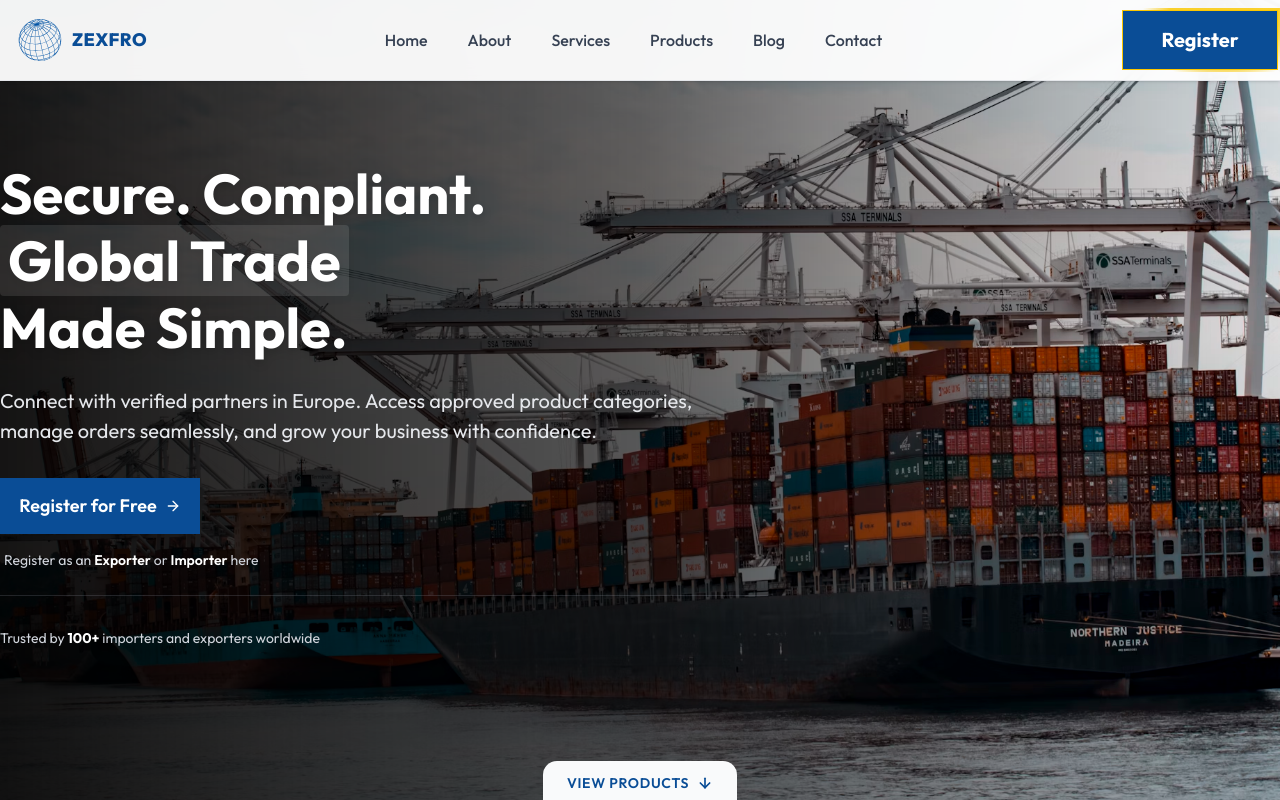
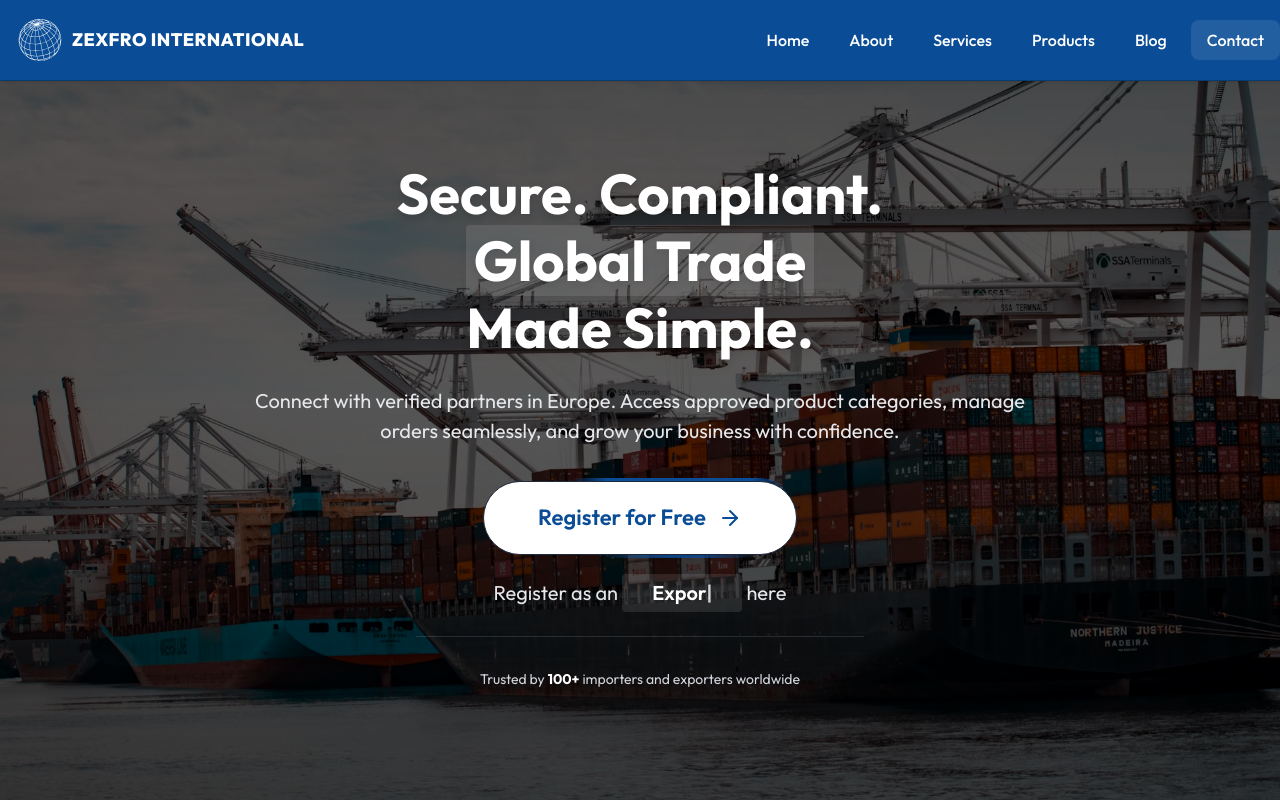
Before and after one commit to ahsantamim/zexfro, a Next.js app: page / in a window 1280 px wide. Shown: the top 800 px of the page. Built offline with nearby package versions, Linux system fonts and the light colour scheme.

Commit message:
landing hero update

```diff
--- a/src/components/home/HeroSection.tsx
+++ b/src/components/home/HeroSection.tsx
@@ -3,10 +3,41 @@
 import Link from "next/link";
 import { ArrowRight } from "lucide-react";
 import { Button } from "@/components/ui/button";
-import { useEffect, useRef } from "react";
+import { Button as MovingBorderButton } from "@/components/ui/moving-border";
+import { useEffect, useRef, useState } from "react";
 
 export function HeroSection() {
   const bgRef = useRef<HTMLDivElement>(null);
+  const [typewriterText, setTypewriterText] = useState("");
+  const [isDeleting, setIsDeleting] = useState(false);
+  const [textIndex, setTextIndex] = useState(0);
+
+  const texts = ["Importer", "Exporter"];
+
+  useEffect(() => {
+    const currentText = texts[textIndex];
+    const typingSpeed = isDeleting ? 50 : 100;
+    const pauseTime = 2000;
+
+    const timer = setTimeout(() => {
+      if (!isDeleting) {
+        if (typewriterText.length < currentText.length) {
+          setTypewriterText(currentText.slice(0, typewriterText.length + 1));
+        } else {
+          setTimeout(() => setIsDeleting(true), pauseTime);
+        }
+      } else {
+        if (typewriterText.length > 0) {
+          setTypewriterText(currentText.slice(0, typewriterText.length - 1));
+        } else {
+          setIsDeleting(false);
+          setTextIndex((prev) => (prev + 1) % texts.length);
+        }
+      }
+    }, typingSpeed);
+
+    return () => clearTimeout(timer);
+  }, [typewriterText, isDeleting, textIndex]);
 
   useEffect(() => {
     let ticking = false;
@@ -44,12 +75,12 @@ export function HeroSection() {
         }}
       />
 
-      {/* Gradient overlay: darker left for text, brighter right for image visibility */}
-      <div className="absolute inset-0 bg-gradient-to-r from-black/90 via-black/60 to-transparent" />
+      {/* Gradient overlay: centered for H pattern */}
+      <div className="absolute inset-0 bg-gradient-to-b from-black/70 via-black/60 to-black/70" />
 
-      {/* Content Container - Max width 7xl (1280px) */}
-      <div className="container mx-auto relative z-10 max-w-7xl flex-1 flex items-center pt-20 pb-10 sm:pt-24 sm:pb-16 md:pt-32 md:pb-20 lg:pt-40 lg:pb-28">
-        <div className="max-w-3xl animate-fade-in">
+      {/* Content Container - H Pattern with centered text */}
+      <div className="container mx-auto relative z-10 max-w-7xl flex-1 flex items-center justify-center pt-20 pb-10 sm:pt-24 sm:pb-16 md:pt-32 md:pb-20 lg:pt-40 lg:pb-28 px-4">
+        <div className="max-w-4xl text-center animate-fade-in">
           {/* H1 Title - Responsive Typography Scale */}
           <h1
             className="font-bold leading-[1.2] mb-4 sm:mb-5 md:mb-6
@@ -69,41 +100,47 @@ export function HeroSection() {
           <p
             className="font-normal leading-[1.4] md:leading-[1.5] mb-6 sm:mb-7 md:mb-8
                         text-[14px] sm:text-[16px] md:text-[18px] lg:text-[20px]
-                        text-gray-200 max-w-[60ch]"
+                        text-gray-200 mx-auto max-w-[60ch]"
           >
             Connect with verified partners in Europe. Access approved product
             categories, manage orders seamlessly, and grow your business with
             confidence.
           </p>
 
-          {/* Primary CTA Button - Touch-friendly responsive sizing */}
-          <div className="space-y-4">
-            <Button
-              asChild
-              size="lg"
-              className="bg-[#0A4D96] hover:bg-[#083a73] active:bg-[#062d5a]
-                         text-white font-semibold rounded-none
-                         text-[14px] sm:text-[16px] md:text-[16px] lg:text-[18px]
-                         px-4 py-3 sm:px-5 sm:py-3.5 md:px-6 md:py-3.5 lg:px-6 lg:py-4
-                         min-w-[140px] sm:min-w-[160px] md:min-w-[180px] lg:min-w-[200px]
-                         h-[40px] sm:h-[44px] md:h-[50px] lg:h-[56px]
-                         group"
-            >
-              <Link href="/register">
+          {/* Primary CTA Button - Touch-friendly responsive sizing with continuous animation */}
+          <div className="space-y-4 flex flex-col items-center">
+            <Link href="/register">
+              <MovingBorderButton
+                borderRadius="9999px"
+                containerClassName="h-[56px] sm:h-[64px] md:h-[72px] lg:h-[80px] min-w-[200px] sm:min-w-[240px] md:min-w-[280px] lg:min-w-[320px]"
+                borderClassName="bg-[radial-gradient(#0A4D96_40%,transparent_60%)]"
+                className="bg-white cursor-pointer hover:bg-[#0A4D96] active:bg-[#062d5a]
+                           text-[#0A4D96] hover:text-white
+                           font-semibold
+                           transition-all duration-500 ease-in-out
+                           text-[16px] sm:text-[18px] md:text-[20px] lg:text-[22px]
+                           px-6 py-4 sm:px-8 sm:py-5 md:px-10 md:py-6 lg:px-12 lg:py-6
+                           h-full w-full
+                           flex items-center justify-center gap-3
+                           group"
+              >
                 Register for Free
-                <ArrowRight className="w-4 h-4 sm:w-5 sm:h-5 group-hover:-rotate-45 transition-transform duration-300" />
-              </Link>
-            </Button>
+                <ArrowRight className="w-5 h-5 sm:w-6 sm:h-6 group-hover:-rotate-45 transition-transform duration-300" />
+              </MovingBorderButton>
+            </Link>
 
-            <p className="text-[12px] sm:text-[13px] md:text-[14px] text-gray-300 ml-1">
+            <p className="text-[16px] sm:text-[18px] md:text-[20px] text-gray-200 min-h-[30px]">
               Register as an{" "}
-              <span className="font-semibold text-white">Exporter</span> or{" "}
-              <span className="font-semibold text-white">Importer</span> here
+              <span className="font-semibold text-white bg-white/10 backdrop-blur-sm px-2 py-1 rounded inline-block min-w-[120px]">
+                {typewriterText}
+                <span className="animate-pulse">|</span>
+              </span>{" "}
+              here
             </p>
           </div>
 
           {/* Trust Badge */}
-          <div className="mt-4 sm:mt-6 md:mt-6 pt-6 sm:pt-7 md:pt-8 border-t border-gray-400/20">
+          <div className="mt-4 sm:mt-6 md:mt-6 pt-6 sm:pt-7 md:pt-8 border-t border-gray-400/20 max-w-md mx-auto">
             <p className="text-[12px] sm:text-[13px] md:text-[14px] text-gray-300">
               Trusted by <span className="font-bold text-white">100+</span>{" "}
               importers and exporters worldwide
@@ -118,7 +155,7 @@ export function HeroSection() {
           onClick={() =>
             window.scrollTo({ top: window.innerHeight, behavior: "smooth" })
           }
-          className="px-6 py-3 flex items-center rounded-tl-xl rounded-tr-xl cursor-pointer justify-center gap-2 bg-[#F9FAFB] text-[#0A4D96] font-semibold text-sm tracking-wider"
+          className="px-8 py-3 flex items-center rounded-tl-full rounded-tr-full cursor-pointer justify-center gap-2 bg-[#F9FAFB] hover:bg-[#0A4D96] text-[#0A4D96] hover:text-white font-semibold text-sm tracking-wider transition-all duration-300"
         >
           <span>VIEW PRODUCTS</span>
           <ArrowRight className="w-4 h-4 rotate-90" strokeWidth={2.5} />
--- a/src/components/layout/Navbar.tsx
+++ b/src/components/layout/Navbar.tsx
@@ -19,7 +19,7 @@ export function Navbar() {
   const [isOpen, setIsOpen] = useState(false);
 
   return (
-    <nav className="fixed top-0 left-0 right-0 z-50 bg-white/95 backdrop-blur-sm shadow-sm border-b border-gray-200">
+    <nav className="fixed top-0 left-0 right-0 z-50 bg-[#0A4D96] backdrop-blur-sm shadow-sm border-b border-[#083a73]">
       <div className="container mx-auto max-w-7xl">
         <div className="flex items-center justify-between h-16 md:h-20">
           {/* Logo */}
@@ -27,35 +27,27 @@ export function Navbar() {
             <ZexfroLogo />
           </Link>
 
-          {/* Desktop Navigation */}
+          {/* Desktop Navigation - Aligned to right */}
           <div className="hidden md:flex items-center space-x-1 lg:space-x-2">
             {navLinks.map((link) => (
               <Link
                 key={link.href}
                 href={link.href}
-                className="px-3 lg:px-4 py-2 text-sm lg:text-base font-medium text-gray-700 hover:text-[#0A4D96] hover:bg-gray-100 rounded-md transition-colors duration-200"
+                className={`px-3 lg:px-4 py-2 text-sm lg:text-base font-medium text-white transition-colors duration-200 rounded-md ${
+                  link.href === "/contact"
+                    ? "bg-white/10 backdrop-blur-sm hover:bg-white/20"
+                    : "hover:bg-white/10"
+                }`}
               >
                 {link.label}
               </Link>
             ))}
           </div>
 
-          {/* CTA Button - Desktop */}
-          <div className="hidden md:flex items-center space-x-4">
-            <Link href="/register">
-              <MovingBorderButton
-                borderRadius="2 rem"
-                className="bg-[#0A4D96] text-white text-xl border-yellow-400 font-bold px-6 py-2"
-              >
-                Register
-              </MovingBorderButton>
-            </Link>
-          </div>
-
           {/* Mobile Menu Button */}
           <button
             onClick={() => setIsOpen(!isOpen)}
-            className="md:hidden p-2 rounded-md text-gray-700 hover:bg-gray-100 transition-colors"
+            className="md:hidden p-2 rounded-md text-white hover:bg-white/10 transition-colors"
             aria-label="Toggle menu"
           >
             {isOpen ? <X className="w-6 h-6" /> : <Menu className="w-6 h-6" />}
@@ -64,31 +56,21 @@ export function Navbar() {
 
         {/* Mobile Navigation */}
         {isOpen && (
-          <div className="md:hidden py-4 space-y-2 border-t border-gray-200">
+          <div className="md:hidden py-4 space-y-2 border-t border-[#083a73]">
             {navLinks.map((link) => (
               <Link
                 key={link.href}
                 href={link.href}
                 onClick={() => setIsOpen(false)}
-                className="block px-4 py-2 text-base font-medium text-gray-700 hover:text-[#0A4D96] hover:bg-gray-100 rounded-md transition-colors"
+                className={`block px-4 py-2 text-base font-medium text-white transition-colors rounded-md ${
+                  link.href === "/contact"
+                    ? "bg-white/10 backdrop-blur-sm hover:bg-white/20"
+                    : "hover:bg-white/10"
+                }`}
               >
                 {link.label}
               </Link>
             ))}
-            <div className="pt-4 px-4">
-              <Link
-                href="/register"
-                onClick={() => setIsOpen(false)}
-                className="block"
-              >
-                <MovingBorderButton
-                  borderRadius="1.75rem"
-                  className="w-full bg-white text-[#0A4D96] border-[#0A4D96] font-semibold"
-                >
-                  Register
-                </MovingBorderButton>
-              </Link>
-            </div>
           </div>
         )}
       </div>
--- a/src/components/ui/ZexfroLogo.tsx
+++ b/src/components/ui/ZexfroLogo.tsx
@@ -13,15 +13,14 @@ export function ZexfroLogo() {
           fill
           className="object-contain"
           style={{
-            filter:
-              "invert(21%) sepia(89%) saturate(1831%) hue-rotate(196deg) brightness(93%) contrast(97%)",
+            filter: "brightness(0) invert(1)",
           }}
         />
       </div>
 
       {/* Title */}
-      <h1 className="text-base md:text-lg font-extrabold tracking-wide text-[#0A4D96]">
-        ZEXFRO
+      <h1 className="text-base md:text-lg font-extrabold tracking-wide text-white">
+        ZEXFRO INTERNATIONAL
       </h1>
     </div>
   );
--- /dev/null
+++ b/src/components/ui/hover-border-gradient.tsx
@@ -0,0 +1,99 @@
+"use client";
+import React, { useState, useEffect, useRef } from "react";
+
+import { motion } from "motion/react";
+import { cn } from "@/lib/utils";
+
+type Direction = "TOP" | "LEFT" | "BOTTOM" | "RIGHT";
+
+export function HoverBorderGradient({
+  children,
+  containerClassName,
+  className,
+  as: Tag = "button",
+  duration = 1,
+  clockwise = true,
+  ...props
+}: React.PropsWithChildren<
+  {
+    as?: React.ElementType;
+    containerClassName?: string;
+    className?: string;
+    duration?: number;
+    clockwise?: boolean;
+  } & React.HTMLAttributes<HTMLElement>
+>) {
+  const [hovered, setHovered] = useState<boolean>(false);
+  const [direction, setDirection] = useState<Direction>("TOP");
+
+  const rotateDirection = (currentDirection: Direction): Direction => {
+    const directions: Direction[] = ["TOP", "LEFT", "BOTTOM", "RIGHT"];
+    const currentIndex = directions.indexOf(currentDirection);
+    const nextIndex = clockwise
+      ? (currentIndex - 1 + directions.length) % directions.length
+      : (currentIndex + 1) % directions.length;
+    return directions[nextIndex];
+  };
+
+  const movingMap: Record<Direction, string> = {
+    TOP: "radial-gradient(20.7% 50% at 50% 0%, hsl(0, 0%, 100%) 0%, rgba(255, 255, 255, 0) 100%)",
+    LEFT: "radial-gradient(16.6% 43.1% at 0% 50%, hsl(0, 0%, 100%) 0%, rgba(255, 255, 255, 0) 100%)",
+    BOTTOM:
+      "radial-gradient(20.7% 50% at 50% 100%, hsl(0, 0%, 100%) 0%, rgba(255, 255, 255, 0) 100%)",
+    RIGHT:
+      "radial-gradient(16.2% 41.199999999999996% at 100% 50%, hsl(0, 0%, 100%) 0%, rgba(255, 255, 255, 0) 100%)",
+  };
+
+  const highlight =
+    "radial-gradient(75% 181.15942028985506% at 50% 50%, #3275F8 0%, rgba(255, 255, 255, 0) 100%)";
+
+  useEffect(() => {
+    if (!hovered) {
+      const interval = setInterval(() => {
+        setDirection((prevState) => rotateDirection(prevState));
+      }, duration * 1000);
+      return () => clearInterval(interval);
+    }
+  }, [hovered]);
+  return (
+    <Tag
+      onMouseEnter={(event: React.MouseEvent<HTMLDivElement>) => {
+        setHovered(true);
+      }}
+      onMouseLeave={() => setHovered(false)}
+      className={cn(
+        "relative flex rounded-full border  content-center bg-black/20 hover:bg-black/10 transition duration-500 dark:bg-white/20 items-center flex-col flex-nowrap gap-10 h-min justify-center overflow-visible p-px decoration-clone w-fit",
+        containerClassName
+      )}
+      {...props}
+    >
+      <div
+        className={cn(
+          "w-auto text-white z-10 bg-black px-4 py-2 rounded-[inherit]",
+          className
+        )}
+      >
+        {children}
+      </div>
+      <motion.div
+        className={cn(
+          "flex-none inset-0 overflow-hidden absolute z-0 rounded-[inherit]"
+        )}
+        style={{
+          filter: "blur(2px)",
+          position: "absolute",
+          width: "100%",
+          height: "100%",
+        }}
+        initial={{ background: movingMap[direction] }}
+        animate={{
+          background: hovered
+            ? [movingMap[direction], highlight]
+            : movingMap[direction],
+        }}
+        transition={{ ease: "linear", duration: duration ?? 1 }}
+      />
+      <div className="bg-black absolute z-1 flex-none inset-[2px] rounded-[100px]" />
+    </Tag>
+  );
+}
--- a/src/components/ui/moving-border.tsx
+++ b/src/components/ui/moving-border.tsx
@@ -32,7 +32,7 @@ export function Button({
   return (
     <Component
       className={cn(
-        "relative h-16 w-40 overflow-hidden bg-transparent p-0.5 text-xl",
+        "relative h-16 w-40 overflow-hidden bg-transparent p-[3px] text-xl",
         containerClassName
       )}
       style={{
@@ -47,7 +47,7 @@ export function Button({
         <MovingBorder duration={duration} rx="30%" ry="30%">
           <div
             className={cn(
-              "h-48 w-48 bg-[radial-gradient(rgb(250,204,21)_40%,transparent_60%)] opacity-[0.9]",
+              "h-64 w-64 bg-[radial-gradient(rgb(250,204,21)_30%,rgba(250,204,21,0.5)_50%,transparent_70%)] opacity-[1]",
               borderClassName
             )}
           />
```
Also changed, not shown: src/styles/globals.css (+39 -0 lines).
